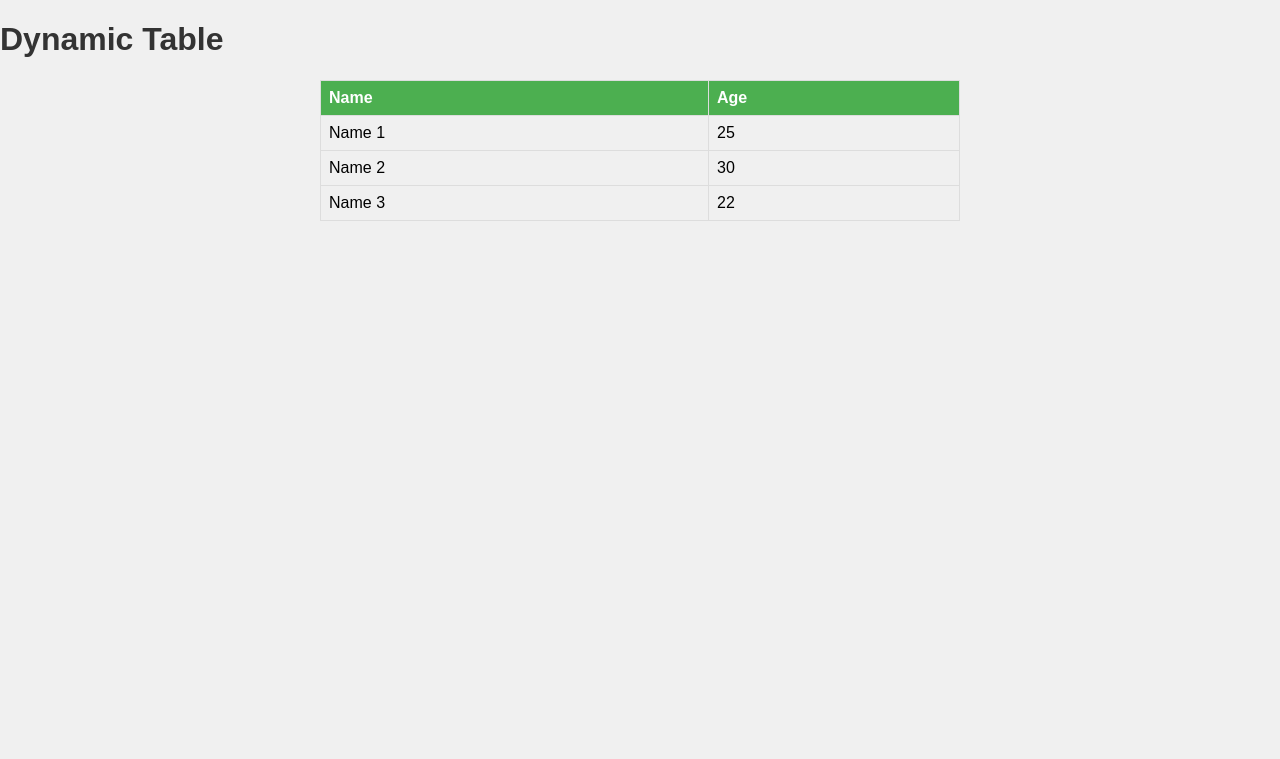
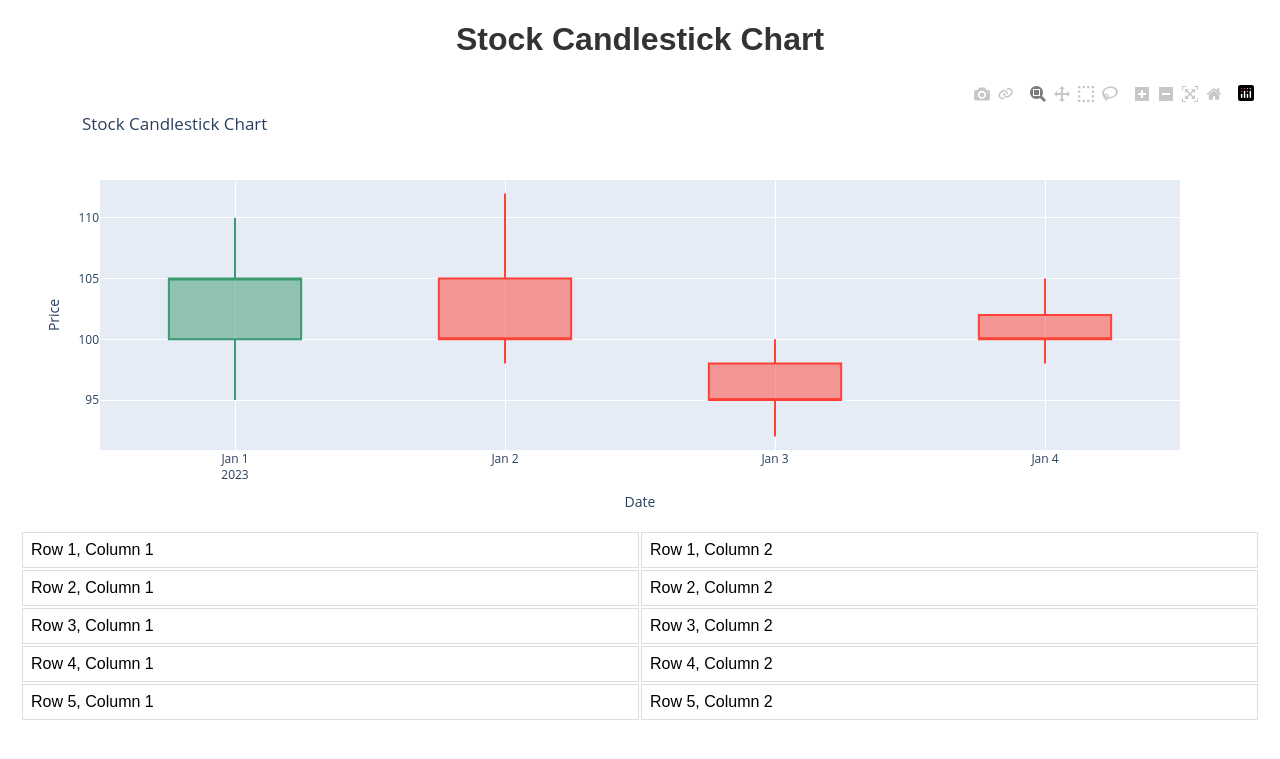
Before and after one commit to gmccannon/Charts, a Flask app: page / in a window 1280 px wide. Shown: the top 759 px of the page. Run offline with Flask 2, Linux system fonts and the light colour scheme.

Commit message:
Add place holder chart and table

```diff
--- a/app.py
+++ b/app.py
@@ -1,13 +1,48 @@
 from flask import Flask, render_template
+import plotly.graph_objects as go
+import pandas as pd
 
 app = Flask(__name__)
 
+# Sample stock data
+data = {
+    'Date': ['2023-01-01', '2023-01-02', '2023-01-03', '2023-01-04'],
+    'Open': [100, 105, 98, 102],
+    'High': [110, 112, 100, 105],
+    'Low': [95, 98, 92, 98],
+    'Close': [105, 100, 95, 100],
+}
+
+df = pd.DataFrame(data)
+df['Date'] = pd.to_datetime(df['Date'])
+
+def generate_candlestick_chart():
+    # Create candlestick chart
+    fig = go.Figure(data=[go.Candlestick(x=df['Date'],
+                                          open=df['Open'],
+                                          high=df['High'],
+                                          low=df['Low'],
+                                          close=df['Close'])])
+
+    # Customize the layout
+    fig.update_layout(
+        title='Stock Candlestick Chart',
+        xaxis_title='Date',
+        yaxis_title='Price',
+        xaxis_rangeslider_visible=False
+    )
+
+    # Convert the Plotly chart to HTML
+    chart_html = fig.to_html(full_html=False)
+
+    return chart_html
+
 @app.route('/')
 def index():
-    # Replace this with your logic to fetch dynamic data from a Python file
-    data_from_python = [("Name 1", 25), ("Name 2", 30), ("Name 3", 22)]
+    # Generate Plotly candlestick chart
+    candlestick_chart = generate_candlestick_chart()
 
-    return render_template('index.html', data=data_from_python)
+    return render_template('index.html', candlestick_chart=candlestick_chart)
 
 if __name__ == '__main__':
     app.run(debug=True)
--- a/static/style.css
+++ b/static/style.css
@@ -1,28 +1,26 @@
-/* static/style.css */
 body {
-    font-family: Arial, sans-serif;
-    background-color: #f0f0f0;
-    margin: 0;
-    padding: 0;
+    font-family: 'Arial', sans-serif;
+    margin: 20px;
 }
 
 h1 {
+    text-align: center;
     color: #333;
 }
 
-table {
-    width: 50%;
-    margin: 20px auto;
-    border-collapse: collapse;
+#chart-container {
+    max-width: 100%;
+    margin: auto;
+    text-align: center;
 }
 
-th, td {
+#lower-table {
+    width: 100%;
+    max-height: 100%;
+}
+
+#lower-table th, #lower-table td {
     border: 1px solid #ddd;
     padding: 8px;
     text-align: left;
 }
-
-th {
-    background-color: #4CAF50;
-    color: white;
-}
--- a/templates/index.html
+++ b/templates/index.html
@@ -1,28 +1,46 @@
+<!-- templates/index.html -->
 <!DOCTYPE html>
 <html lang="en">
 <head>
     <meta charset="UTF-8">
     <meta name="viewport" content="width=device-width, initial-scale=1.0">
-    <title>Dynamic Table</title>
+    <title>Stock Candlestick Chart</title>
 
-    <link rel="stylesheet" href="{{ url_for('static', filename='style.css') }}">
+    <link rel="stylesheet" type="text/css" href="{{ url_for('static', filename='style.css') }}">
 </head>
 <body>
+    <h1>Stock Candlestick Chart</h1>
 
-    <h1>Dynamic Table</h1>
+    <!-- Render the Plotly chart -->
+    <div id="chart-container">
+        {{ candlestick_chart | safe }}
+    </div>
 
-    <table border="1">
-        <tr>
-            <th>Name</th>
-            <th>Age</th>
-        </tr>
-        {% for item in data %}
-            <tr>
-                <td>{{ item[0] }}</td>
-                <td>{{ item[1] }}</td>
-            </tr>
-        {% endfor %}
-    </table>
-
+    <div>
+        <table id="lower-table">
+            <tbody>
+                <tr>
+                    <td>Row 1, Column 1</td>
+                    <td>Row 1, Column 2</td>
+                </tr>
+                <tr>
+                    <td>Row 2, Column 1</td>
+                    <td>Row 2, Column 2</td>
+                </tr>
+                <tr>
+                    <td>Row 3, Column 1</td>
+                    <td>Row 3, Column 2</td>
+                </tr>
+                <tr>
+                    <td>Row 4, Column 1</td>
+                    <td>Row 4, Column 2</td>
+                </tr>
+                <tr>
+                    <td>Row 5, Column 1</td>
+                    <td>Row 5, Column 2</td>
+                </tr>
+            </tbody>
+        </table>
+    </div>
 </body>
 </html>
```
